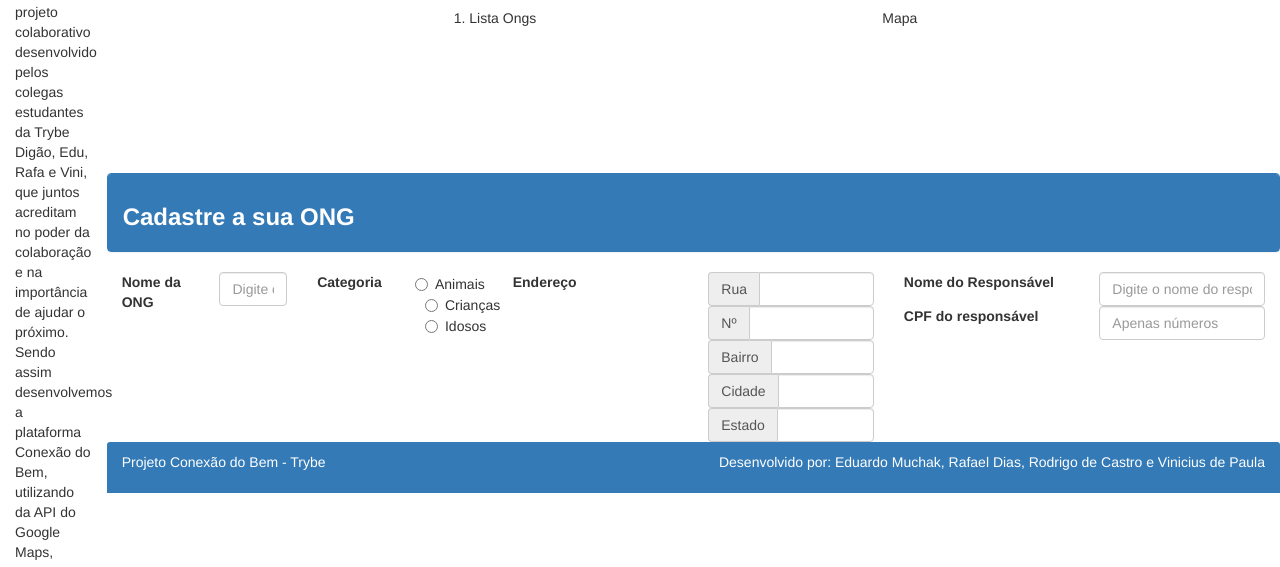
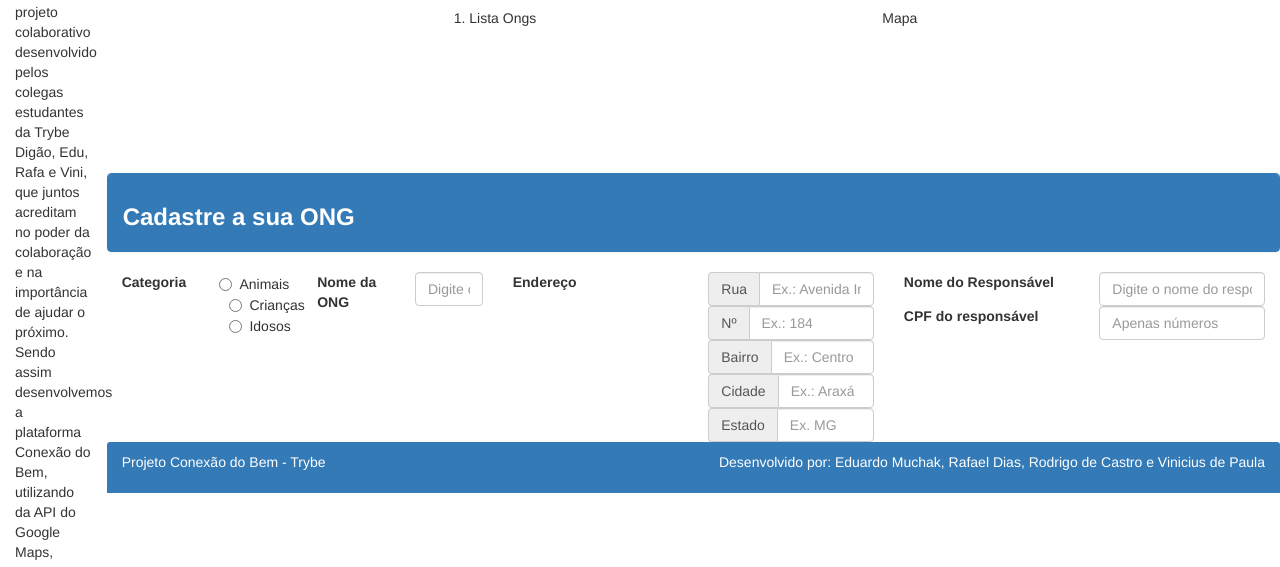
Before and after one commit to eduardomuchak/15-conexao-do-bem, a plain HTML site: page projeto.html in a window 1280 px wide. Shown: the part 228-795 px from the top of the page. Drawn offline with Linux system fonts and the light colour scheme.

Commit message:
Adiciona: Textos do placeholder - Campos de endereço

```diff
--- a/projeto.html
+++ b/projeto.html
@@ -49,13 +49,6 @@
                 </div>
 
                 <div class="form-group">
-                     <label class="col-md-1 control-label" for="Nome">Nome da ONG</label>
-                     <div class="col-md-1">
-                        <input id="Nome" name="Nome" placeholder="Digite o nome da ONG aqui" class="form-control input-md" required="" type="text">
-                    </div>
-                </div>
-
-                <div class="form-group">
                     <label class="col-md-1 control-label" for="radios">Categoria</label>
                     <div class="col-md-1">
                         <label required="" class="radio-inline" for="radios-0" >
@@ -71,27 +64,34 @@
                 </div>
 
                 <div class="form-group">
+                     <label class="col-md-1 control-label" for="Nome">Nome da ONG</label>
+                     <div class="col-md-1">
+                        <input id="Nome" name="Nome" placeholder="Digite o nome da ONG aqui" class="form-control input-md" required="" type="text">
+                    </div>
+                </div>
+
+                <div class="form-group">
                     <label class="col-md-2 control-label" for="endereço">Endereço</label>
                     <div class="col-md-2">
                         <div class="input-group">
                             <span class="input-group-addon">Rua</span>
-                            <input id="rua" name="rua" class="form-control" placeholder="" required="" type="text">
+                            <input id="rua" name="rua" class="form-control" placeholder="Ex.: Avenida Imbiara" required="" type="text">
                         </div>
                         <div class="input-group">
                             <span class="input-group-addon">Nº</span>
-                            <input id="numero" name="numero" class="form-control" placeholder="" required=""  type="text">
+                            <input id="numero" name="numero" class="form-control" placeholder="Ex.: 184" required=""  type="text">
                         </div>
                         <div class="input-group">
                             <span class="input-group-addon">Bairro</span>
-                            <input id="bairro" name="bairro" class="form-control" placeholder="" required="" type="text">
+                            <input id="bairro" name="bairro" class="form-control" placeholder="Ex.: Centro" required="" type="text">
                         </div>
                         <div class="input-group">
                             <span class="input-group-addon">Cidade</span>
-                            <input id="cidade" name="cidade" class="form-control" placeholder="" required="" type="text">
+                            <input id="cidade" name="cidade" class="form-control" placeholder="Ex.: Araxá" required="" type="text">
                         </div>
                         <div class="input-group">
                             <span class="input-group-addon">Estado</span>
-                            <input id="estado" name="estado" class="form-control" placeholder="" required="" type="text">
+                            <input id="estado" name="estado" class="form-control" placeholder="Ex. MG" required="" type="text" maxlength="2">
                         </div>
                     </div>
                 </div>
```
